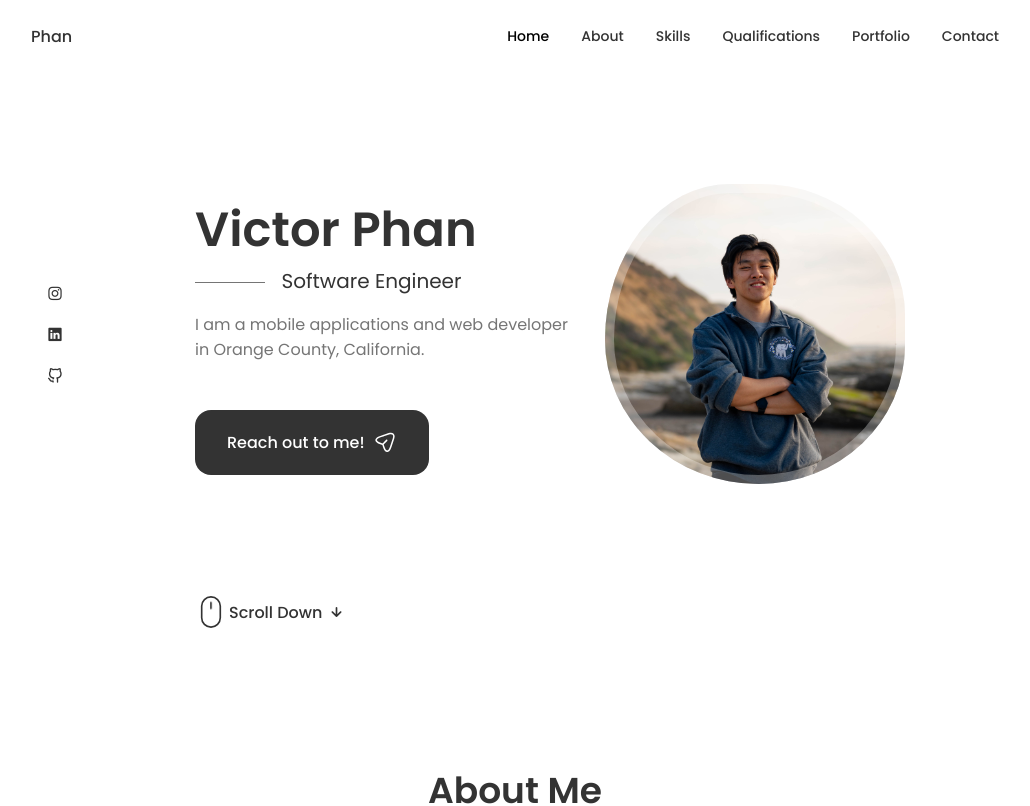
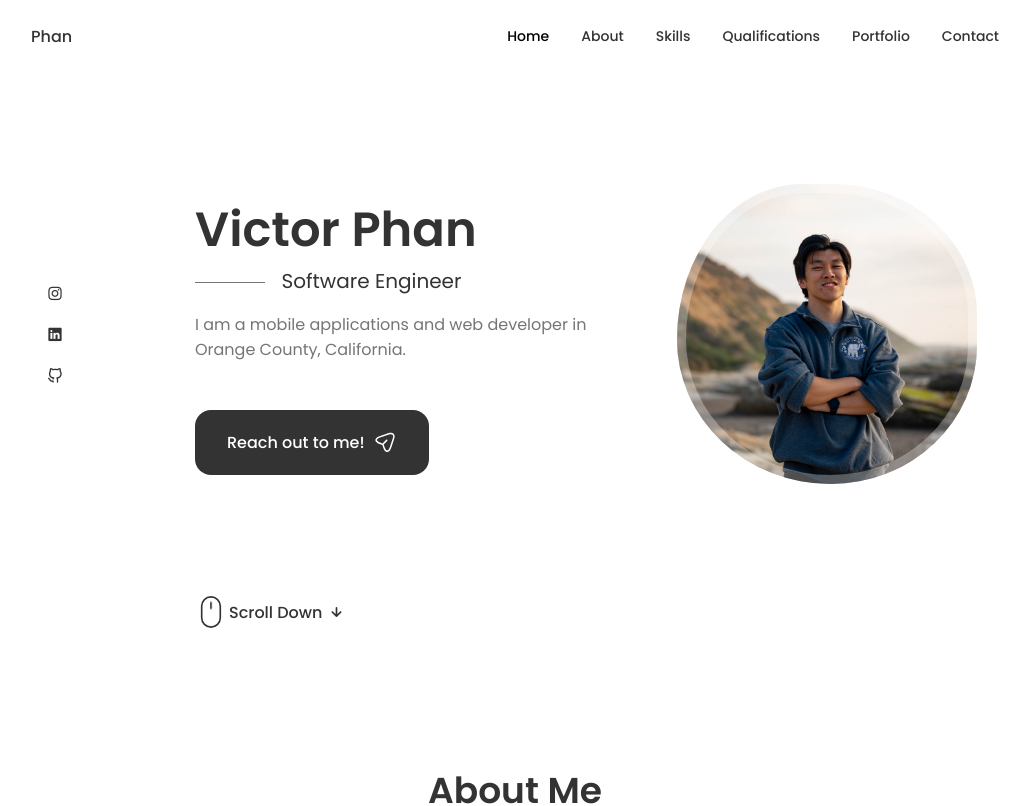
Before and after one commit to victorphan101/My_Personal_Portfolio, a React (Create React App) app: page / in a window 1280 px wide. Shown: the top 806 px of the page, without its empty margins (125-1155 px from the left). Built offline with nearby package versions, Linux system fonts and the light colour scheme.

Commit message:
fix home__img position

```diff
--- a/src/components/home/home.css
+++ b/src/components/home/home.css
@@ -10,6 +10,10 @@
     padding-top: 5.5rem;
     column-gap: 2rem;
     align-items: center;
+}
+
+.home__data{
+    width: 450px;
 }
 
 .home__social{
@@ -46,7 +50,7 @@
 
 @keyframes slidein{
     from{
-        margin-left:-10%;
+        margin-left:-5%;
     }
     to{
         margin-left:0%;
```
